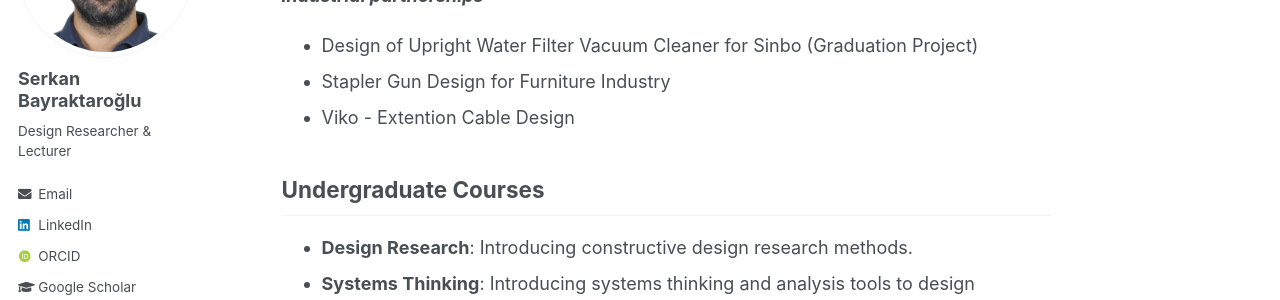
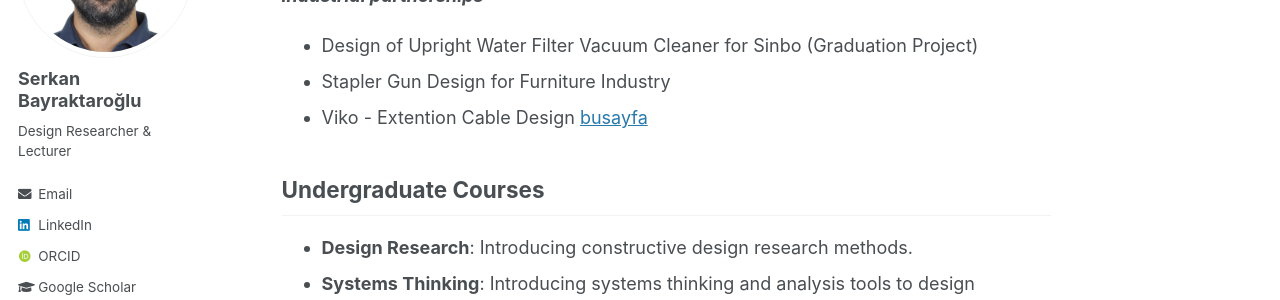
Before and after one commit to serkanbayraktaroglu/serkanbayraktaroglu.github.io, a Jekyll site: the page built from _pages/teaching.md, in a window 1280 px wide and 900 px high, scrolled down 974 px. Shown: the part 153-453 px from the top of the window. Built offline with Jekyll 4.4.1, drawn with Linux system fonts in a browser that asks for light colours; some web fonts are replaced.

Commit message:
Update teaching.md

```diff
--- a/_pages/teaching.md
+++ b/_pages/teaching.md
@@ -23,7 +23,7 @@ Semester long design project involving user research, design and development of
 
 - Design of Upright Water Filter Vacuum Cleaner for Sinbo (Graduation Project)
 - Stapler Gun Design for Furniture Industry
-- Viko - Extention Cable Design
+- Viko - Extention Cable Design [busayfa](/_drafts/spatial-modeling.md)
 
 
 ##  Undergraduate Courses
```
